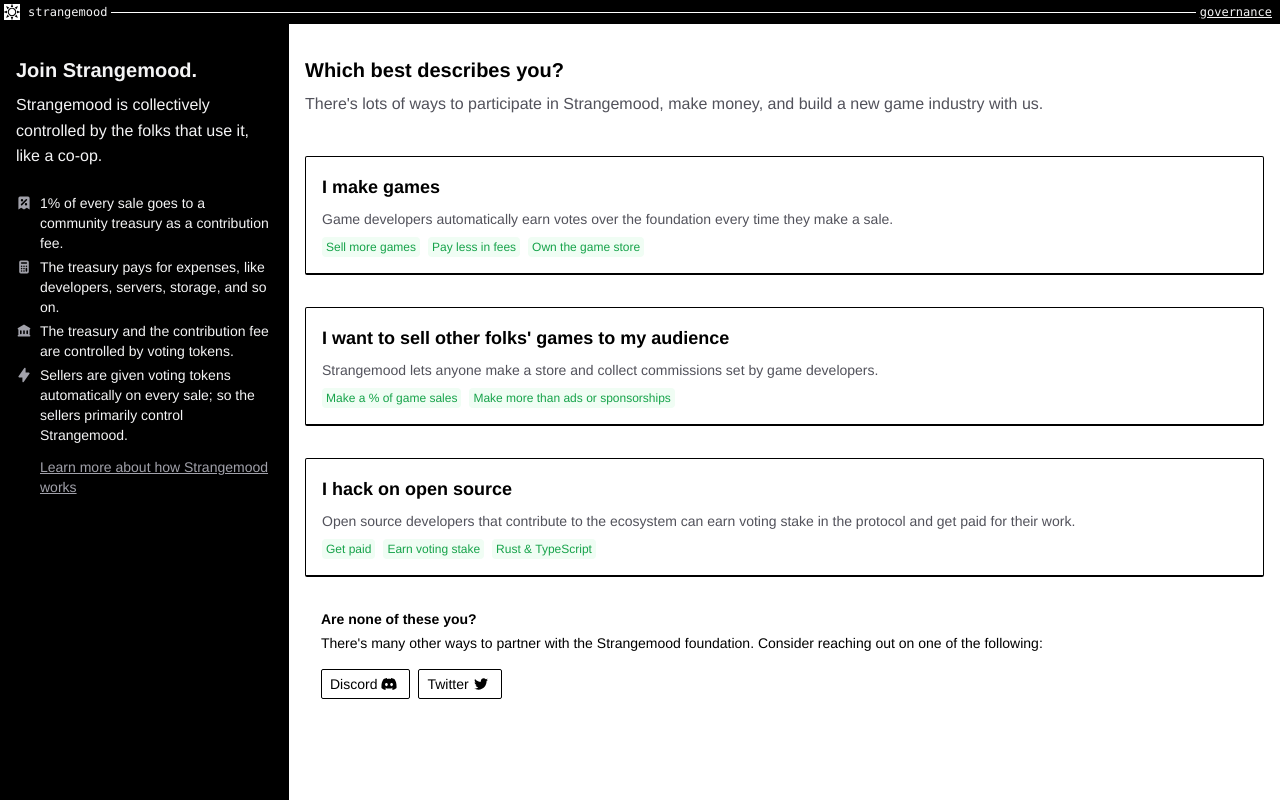
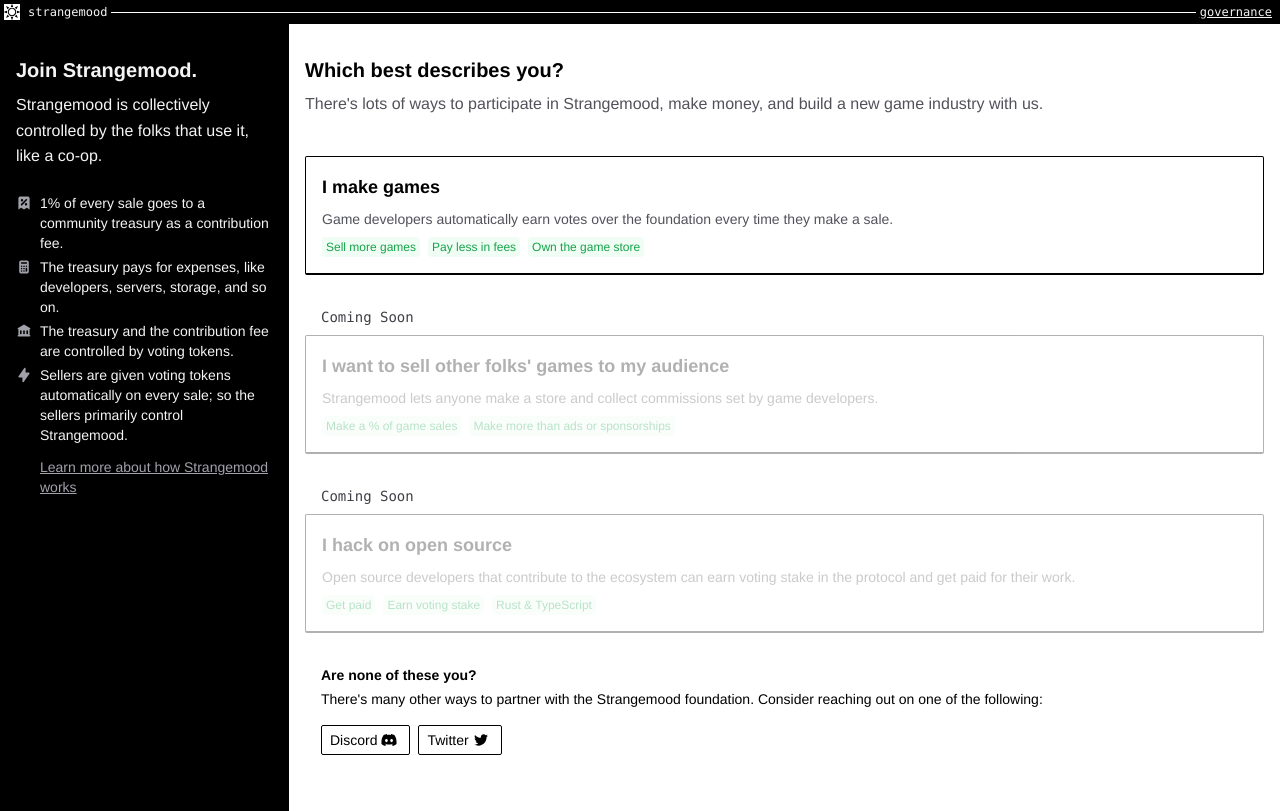
Before and after one commit to strangemoodfoundation/strangemood.org, a Next.js app: page /welcome in a window 1280 px wide. Built offline with nearby package versions, Linux system fonts and the light colour scheme.

Commit message:
add index

```diff
--- a/pages/welcome/index.tsx
+++ b/pages/welcome/index.tsx
@@ -102,8 +102,12 @@
               </a>
             </Link>
 
-            <Link href={"/onboarding/marketplaces"}>
-              <button className="border-t mx-4 border-l border-r rounded-sm border-b-2 border-black px-4 mb-8 py-2 text-left flex flex-row transition-all hover:border-blue-700 hover:text-blue-700">
+            <div className="px-8 pb-2 font-mono text-sm text-gray-700 ">
+              Coming Soon
+            </div>
+
+            <Link href={"#"}>
+              <div className="border-t mx-4 border-l border-r rounded-sm border-b-2 border-black px-4 mb-8 py-2 text-left flex flex-row transition-all opacity-30">
                 <div className="flex-col flex py-2">
                   <div className="font-bold pb-2 text-lg ">
                     I want to sell other folks' games to my audience
@@ -118,11 +122,14 @@
                     <Tag>Make more than ads or sponsorships</Tag>
                   </TagGroup>
                 </div>
-              </button>
+              </div>
             </Link>
 
-            <Link href={"/onboarding/ecosystem"}>
-              <a className="border-t mx-4 border-l border-r rounded-sm border-b-2 border-black px-4 mb-8 py-2 text-left flex flex-row hover:border-blue-700 hover:text-blue-700">
+            <div className="px-8 pb-2 font-mono text-sm text-gray-700 ">
+              Coming Soon
+            </div>
+            <Link href={"#"}>
+              <div className="border-t mx-4 border-l border-r rounded-sm border-b-2 border-black px-4 mb-8 py-2 text-left flex flex-row opacity-30">
                 <div className="flex-col flex py-2">
                   <div className="font-bold pb-2 text-lg ">
                     I hack on open source
@@ -139,7 +146,7 @@
                     <Tag>Rust & TypeScript</Tag>
                   </TagGroup>
                 </div>
-              </a>
+              </div>
             </Link>
           </div>
           <div className="px-8 pb-12  h-full flex-1 text-sm inline">
```
